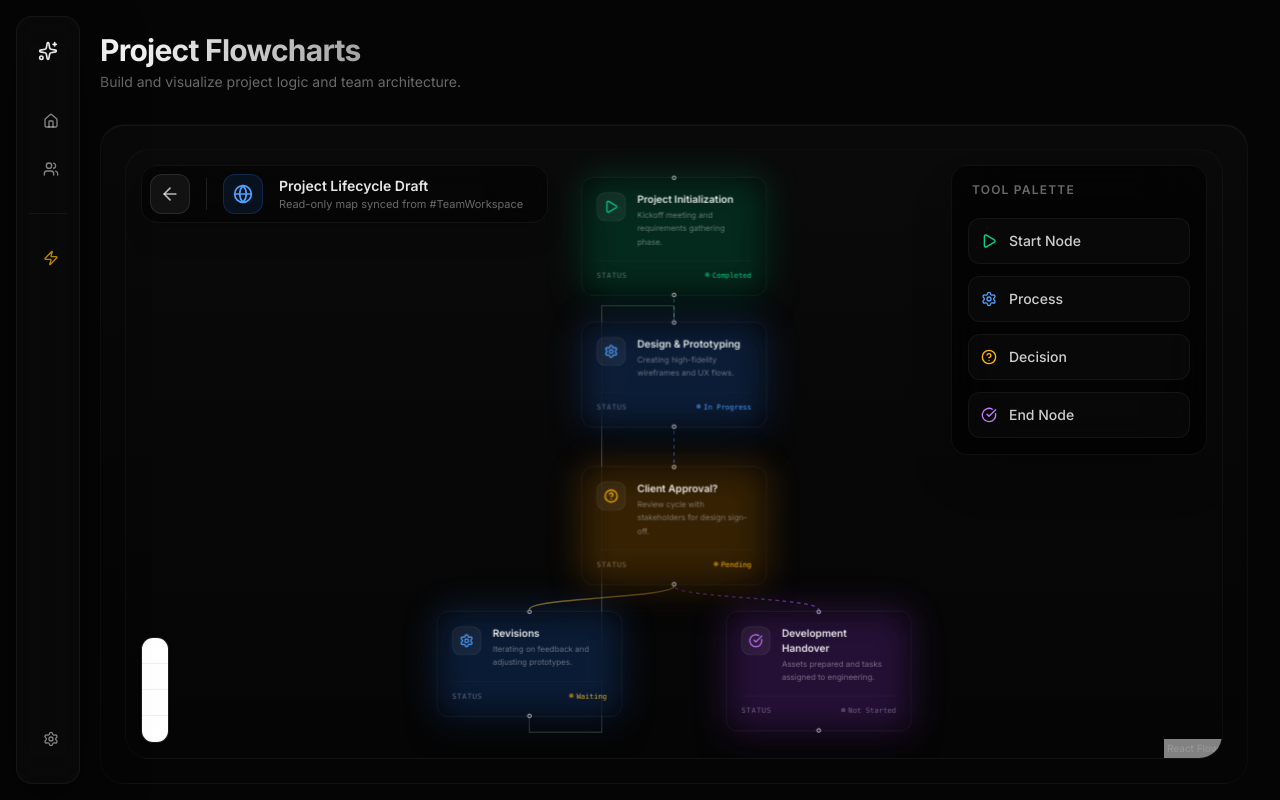
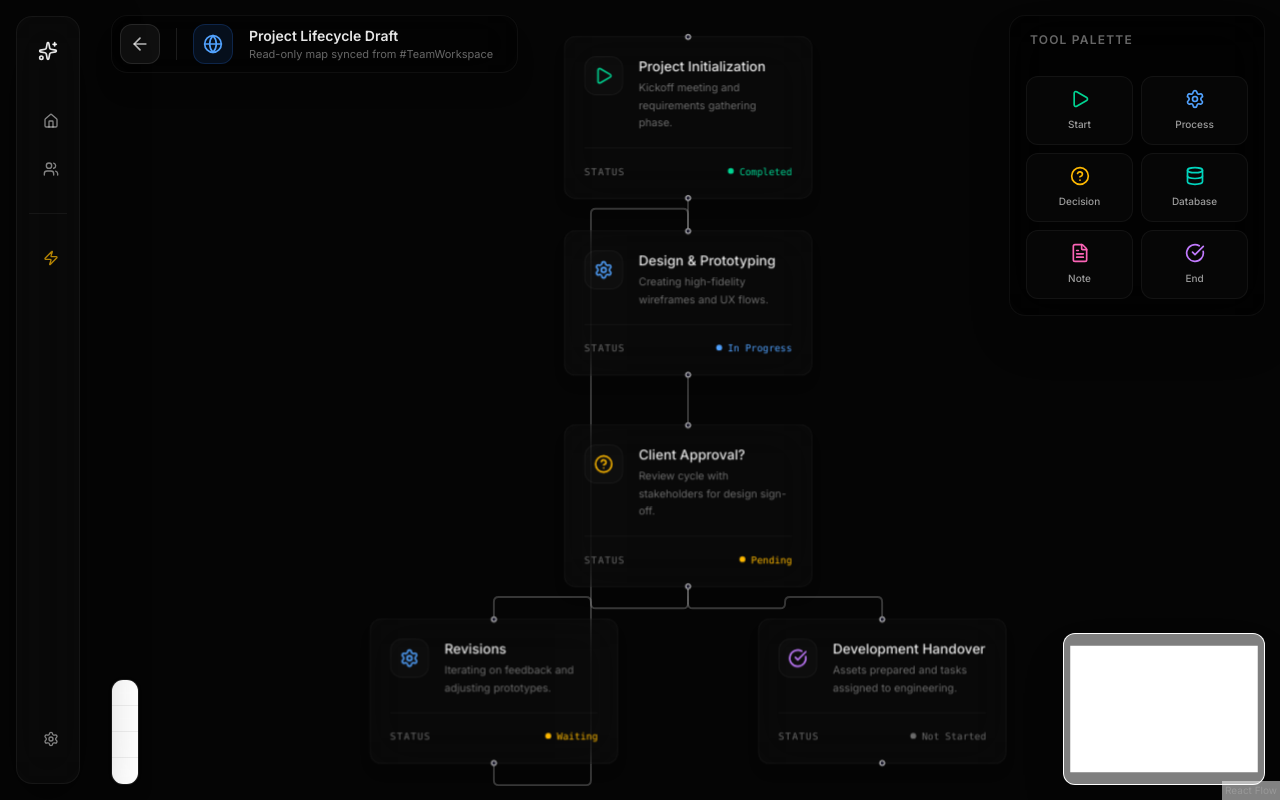
Before and after one commit to daswitez/Astra, a Next.js app: page /en/app/flowchart in a window 1280 px wide. Built offline with nearby package versions, Linux system fonts and the light colour scheme.

Commit message:
flowcharts improvements

```diff
--- a/src/app/[locale]/app/flowchart/page.tsx
+++ b/src/app/[locale]/app/flowchart/page.tsx
@@ -12,20 +12,9 @@ export default function FlowchartPage() {
       initial={{ opacity: 0, filter: "blur(20px)" }}
       animate={{ opacity: 1, filter: "blur(0px)" }}
       transition={{ delay: 0.2, duration: 1 }}
-      className={`relative min-h-screen pr-8 pt-8 pb-8 transition-all duration-700 ease-[0.16,1,0.3,1] pl-[100px] h-screen`}
+      className={`relative w-full h-screen bg-[#050505] transition-all duration-700 ease-[0.16,1,0.3,1] pl-[96px]`}
     >
-      <header className="flex items-center justify-between mb-8">
-        <div>
-          <h1 className="text-3xl font-bold bg-clip-text text-transparent bg-gradient-to-r from-white to-white/50 tracking-tight">
-            Project Flowcharts
-          </h1>
-          <p className="text-sm text-white/40 mt-1">
-            Build and visualize project logic and team architecture.
-          </p>
-        </div>
-      </header>
-
-      <div className="w-full h-[calc(100vh-140px)] rounded-3xl border border-white/[0.03] bg-gradient-to-b from-white/[0.02] to-transparent p-6 shadow-[inset_0_1px_0_rgba(255,255,255,0.05)] relative overflow-hidden">
+      <div className="w-full h-full relative">
         <ArchitectureFlowchart onBack={() => router.push('/app')} />
       </div>
     </motion.main>
--- a/src/components/ArchitectureFlowchart.tsx
+++ b/src/components/ArchitectureFlowchart.tsx
@@ -20,62 +20,59 @@ import {
   ReactFlowProvider
 } from '@xyflow/react';
 import '@xyflow/react/dist/style.css';
-import { Database, Server, Globe, ArrowRight, Zap, Shield, Smartphone, ArrowLeft, Play, Settings, HelpCircle, CheckCircle } from 'lucide-react';
+import { Database, Server, Globe, ArrowRight, Zap, Shield, Smartphone, ArrowLeft, Play, Settings, HelpCircle, CheckCircle, FileText } from 'lucide-react';
 
 // --- ASTRA GLASSMORPHIC CUSTOM NODES ---
 
 const GlassNode = ({
   data,
   icon: Icon,
-  colorClass,
-  glowClass
+  colorClass
 }: {
   data: any,
   icon: any,
-  colorClass: string,
-  glowClass: string
+  colorClass: string
 }) => {
   return (
     <div className={`
-      relative group rounded-2xl w-64 p-5
-      bg-black/40 backdrop-blur-xl border border-white/[0.08] shadow-[0_20px_40px_rgba(0,0,0,0.6)]
-      hover:border-white/[0.2] transition-colors
+      relative group rounded-xl w-64 p-5
+      bg-white/[0.02] backdrop-blur-xl border border-white/[0.05] shadow-lg
+      hover:bg-white/[0.04] transition-colors
     `}>
-      <Handle type="target" position={Position.Top} className="w-3 h-3 bg-white/20 border-2 border-black" />
-
-      {/* Ambient Inner Glow */}
-      <div className={`absolute -inset-1 ${glowClass} blur-xl opacity-20 group-hover:opacity-40 transition-opacity pointer-events-none rounded-3xl`} />
+      <Handle type="target" position={Position.Top} className="w-3 h-3 bg-white border-2 border-[#1a1a1a]" />
 
       <div className="flex items-start gap-4 relative z-10">
-        <div className={`w-10 h-10 rounded-xl bg-white/[0.05] flex items-center justify-center shrink-0 border border-white/[0.1] ${colorClass}`}>
+        <div className={`w-10 h-10 rounded-xl bg-white/[0.02] flex items-center justify-center shrink-0 border border-white/[0.05] ${colorClass}`}>
           <Icon className="w-5 h-5" />
         </div>
         <div>
-          <h4 className="text-sm font-semibold text-white/90 mb-1">{data.label}</h4>
+          <h4 className="text-sm font-medium text-white/90 mb-1">{data.label}</h4>
           <p className="text-[11px] text-white/40 leading-relaxed">{data.description}</p>
         </div>
       </div>
 
       {data.status && (
-        <div className="mt-4 pt-3 border-t border-white/[0.05] flex items-center justify-between">
+        <div className="mt-4 pt-4 border-t border-white/[0.05] flex items-center justify-between">
           <span className="text-[10px] font-mono text-white/40 uppercase tracking-widest">Status</span>
-          <span className={`text-[10px] font-mono flex items-center gap-1 ${data.statusColor}`}>
-            <span className={`w-1.5 h-1.5 rounded-full ${data.statusBgColor} animate-pulse`} />
+          <span className={`text-[10px] font-mono flex items-center gap-1.5 ${data.statusColor}`}>
+            <span className={`w-1.5 h-1.5 rounded-full ${data.statusBgColor}`} />
             {data.status}
           </span>
         </div>
       )}
 
-      <Handle type="source" position={Position.Bottom} className="w-3 h-3 bg-white/20 border-2 border-black" />
+      <Handle type="source" position={Position.Bottom} className="w-3 h-3 bg-white border-2 border-[#1a1a1a]" />
     </div>
   );
 };
 
 // Node Definitions using the wrapper
-const StartNode = ({ data }: { data: any }) => <GlassNode data={data} icon={Play} colorClass="text-emerald-400" glowClass="bg-emerald-500" />;
-const ProcessNode = ({ data }: { data: any }) => <GlassNode data={data} icon={Settings} colorClass="text-blue-400" glowClass="bg-blue-500" />;
-const DecisionNode = ({ data }: { data: any }) => <GlassNode data={data} icon={HelpCircle} colorClass="text-amber-400" glowClass="bg-amber-500" />;
-const EndNode = ({ data }: { data: any }) => <GlassNode data={data} icon={CheckCircle} colorClass="text-purple-400" glowClass="bg-purple-500" />;
+const StartNode = ({ data }: { data: any }) => <GlassNode data={data} icon={Play} colorClass="text-emerald-400" />;
+const ProcessNode = ({ data }: { data: any }) => <GlassNode data={data} icon={Settings} colorClass="text-blue-400" />;
+const DecisionNode = ({ data }: { data: any }) => <GlassNode data={data} icon={HelpCircle} colorClass="text-amber-400" />;
+const EndNode = ({ data }: { data: any }) => <GlassNode data={data} icon={CheckCircle} colorClass="text-purple-400" />;
+const NoteNode = ({ data }: { data: any }) => <GlassNode data={data} icon={FileText} colorClass="text-pink-400" />;
+const DatabaseNode = ({ data }: { data: any }) => <GlassNode data={data} icon={Database} colorClass="text-teal-400" />;
 
 // --- INITIAL GRAPH DATA ---
 
@@ -143,11 +140,11 @@ const initialNodes: Node[] = [
 ];
 
 const initialEdges: Edge[] = [
-  { id: 'e-start-proc1', source: 'start', target: 'process-1', animated: true, style: { stroke: 'rgba(52,211,153,0.5)', strokeWidth: 2 } },
-  { id: 'e-proc1-dec1', source: 'process-1', target: 'decision-1', animated: true, style: { stroke: 'rgba(59,130,246,0.5)', strokeWidth: 2 } },
-  { id: 'e-dec1-proc2', source: 'decision-1', target: 'process-2', style: { stroke: 'rgba(251,191,36,0.5)', strokeWidth: 2 } },
-  { id: 'e-dec1-end1', source: 'decision-1', target: 'end-1', animated: true, style: { stroke: 'rgba(168,85,247,0.5)', strokeWidth: 2 } },
-  { id: 'e-proc2-proc1', source: 'process-2', target: 'process-1', type: 'step', style: { stroke: 'rgba(255,255,255,0.2)', strokeWidth: 2 } },
+  { id: 'e-start-proc1', source: 'start', target: 'process-1', type: 'smoothstep', style: { stroke: 'rgba(255,255,255,0.2)', strokeWidth: 2 } },
+  { id: 'e-proc1-dec1', source: 'process-1', target: 'decision-1', type: 'smoothstep', style: { stroke: 'rgba(255,255,255,0.2)', strokeWidth: 2 } },
+  { id: 'e-dec1-proc2', source: 'decision-1', target: 'process-2', type: 'smoothstep', style: { stroke: 'rgba(255,255,255,0.2)', strokeWidth: 2 } },
+  { id: 'e-dec1-end1', source: 'decision-1', target: 'end-1', type: 'smoothstep', style: { stroke: 'rgba(255,255,255,0.2)', strokeWidth: 2 } },
+  { id: 'e-proc2-proc1', source: 'process-2', target: 'process-1', type: 'smoothstep', style: { stroke: 'rgba(255,255,255,0.2)', strokeWidth: 2 } },
 ];
 
 // Extracted inner component so `useReactFlow` context works
@@ -157,7 +154,7 @@ function FlowchartCanvas({ onBack }: { onBack?: () => void }) {
   const { screenToFlowPosition } = useReactFlow();
 
   const onConnect = useCallback(
-    (params: Connection) => setEdges((eds) => addEdge({ ...params, animated: true, style: { stroke: 'rgba(255,255,255,0.4)', strokeWidth: 2 } }, eds)),
+    (params: Connection) => setEdges((eds) => addEdge({ ...params, type: 'smoothstep', style: { stroke: 'rgba(255,255,255,0.2)', strokeWidth: 2 } }, eds)),
     [setEdges],
   );
 
@@ -201,10 +198,12 @@ function FlowchartCanvas({ onBack }: { onBack?: () => void }) {
     processNode: ProcessNode,
     decisionNode: DecisionNode,
     endNode: EndNode,
+    noteNode: NoteNode,
+    databaseNode: DatabaseNode
   }), []);
 
   return (
-    <div className="w-full h-full relative rounded-3xl overflow-hidden border border-white/[0.03] bg-gradient-to-b from-[#0a0a0a] to-[#050505]">
+    <div className="w-full h-full relative bg-[#050505] overflow-hidden">
       <ReactFlow
         nodes={nodes}
         edges={edges}
@@ -250,58 +249,89 @@ function FlowchartCanvas({ onBack }: { onBack?: () => void }) {
           <div className="flex flex-col gap-3 bg-black/60 backdrop-blur-xl border border-white/[0.05] p-4 rounded-2xl shadow-2xl w-full">
             <h4 className="text-xs font-semibold uppercase tracking-widest text-white/40 mb-2 px-1">Tool Palette</h4>
 
+            <div className="grid grid-cols-2 gap-2 mt-2">
               <div
-              className="flex items-center gap-3 p-3 rounded-xl bg-white/[0.02] border border-white/[0.05] hover:bg-white/[0.05] cursor-grab active:cursor-grabbing transition-colors"
+                className="flex flex-col items-center justify-center gap-2 p-3 rounded-xl bg-white/[0.02] border border-white/[0.05] hover:bg-white/[0.05] cursor-grab active:cursor-grabbing transition-colors"
                 onDragStart={(e) => {
                   e.dataTransfer.setData('application/reactflow', 'startNode');
                   e.dataTransfer.effectAllowed = 'move';
                 }}
                 draggable
               >
-              <Play className="w-4 h-4 text-emerald-400" />
-              <span className="text-sm font-medium text-white/80">Start Node</span>
+                <Play className="w-5 h-5 text-emerald-400" />
+                <span className="text-[10px] font-medium text-white/60">Start</span>
               </div>
 
               <div
-              className="flex items-center gap-3 p-3 rounded-xl bg-white/[0.02] border border-white/[0.05] hover:bg-white/[0.05] cursor-grab active:cursor-grabbing transition-colors"
+                className="flex flex-col items-center justify-center gap-2 p-3 rounded-xl bg-white/[0.02] border border-white/[0.05] hover:bg-white/[0.05] cursor-grab active:cursor-grabbing transition-colors"
                 onDragStart={(e) => {
                   e.dataTransfer.setData('application/reactflow', 'processNode');
                   e.dataTransfer.effectAllowed = 'move';
                 }}
                 draggable
               >
-              <Settings className="w-4 h-4 text-blue-400" />
-              <span className="text-sm font-medium text-white/80">Process</span>
+                <Settings className="w-5 h-5 text-blue-400" />
+                <span className="text-[10px] font-medium text-white/60">Process</span>
               </div>
 
               <div
-              className="flex items-center gap-3 p-3 rounded-xl bg-white/[0.02] border border-white/[0.05] hover:bg-white/[0.05] cursor-grab active:cursor-grabbing transition-colors"
+                className="flex flex-col items-center justify-center gap-2 p-3 rounded-xl bg-white/[0.02] border border-white/[0.05] hover:bg-white/[0.05] cursor-grab active:cursor-grabbing transition-colors"
                 onDragStart={(e) => {
                   e.dataTransfer.setData('application/reactflow', 'decisionNode');
                   e.dataTransfer.effectAllowed = 'move';
                 }}
                 draggable
               >
-              <HelpCircle className="w-4 h-4 text-amber-400" />
-              <span className="text-sm font-medium text-white/80">Decision</span>
+                <HelpCircle className="w-5 h-5 text-amber-400" />
+                <span className="text-[10px] font-medium text-white/60">Decision</span>
               </div>
 
               <div
-              className="flex items-center gap-3 p-3 rounded-xl bg-white/[0.02] border border-white/[0.05] hover:bg-white/[0.05] cursor-grab active:cursor-grabbing transition-colors"
+                className="flex flex-col items-center justify-center gap-2 p-3 rounded-xl bg-white/[0.02] border border-white/[0.05] hover:bg-white/[0.05] cursor-grab active:cursor-grabbing transition-colors"
+                onDragStart={(e) => {
+                  e.dataTransfer.setData('application/reactflow', 'databaseNode');
+                  e.dataTransfer.effectAllowed = 'move';
+                }}
+                draggable
+              >
+                <Database className="w-5 h-5 text-teal-400" />
+                <span className="text-[10px] font-medium text-white/60">Database</span>
+              </div>
+
+              <div
+                className="flex flex-col items-center justify-center gap-2 p-3 rounded-xl bg-white/[0.02] border border-white/[0.05] hover:bg-white/[0.05] cursor-grab active:cursor-grabbing transition-colors"
+                onDragStart={(e) => {
+                  e.dataTransfer.setData('application/reactflow', 'noteNode');
+                  e.dataTransfer.effectAllowed = 'move';
+                }}
+                draggable
+              >
+                <FileText className="w-5 h-5 text-pink-400" />
+                <span className="text-[10px] font-medium text-white/60">Note</span>
+              </div>
+
+              <div
+                className="flex flex-col items-center justify-center gap-2 p-3 rounded-xl bg-white/[0.02] border border-white/[0.05] hover:bg-white/[0.05] cursor-grab active:cursor-grabbing transition-colors"
                 onDragStart={(e) => {
                   e.dataTransfer.setData('application/reactflow', 'endNode');
                   e.dataTransfer.effectAllowed = 'move';
                 }}
                 draggable
               >
-              <CheckCircle className="w-4 h-4 text-purple-400" />
-              <span className="text-sm font-medium text-white/80">End Node</span>
+                <CheckCircle className="w-5 h-5 text-purple-400" />
+                <span className="text-[10px] font-medium text-white/60">End</span>
+              </div>
             </div>
           </div>
         </Panel>
 
         <Controls
-          className="bg-black/60 backdrop-blur-xl border border-white/10 rounded-xl overflow-hidden shadow-2xl fill-white/50"
+          className="bg-black/80 backdrop-blur-xl border border-white/10 rounded-xl overflow-hidden shadow-2xl fill-white/50"
+        />
+        <MiniMap
+          className="bg-black/80 backdrop-blur-xl border border-white/10 rounded-xl overflow-hidden shadow-2xl"
+          nodeColor="rgba(255,255,255,0.05)"
+          maskColor="rgba(0,0,0,0.5)"
         />
       </ReactFlow>
     </div>
```
Lines whose indentation alone changed are shown as unchanged.
